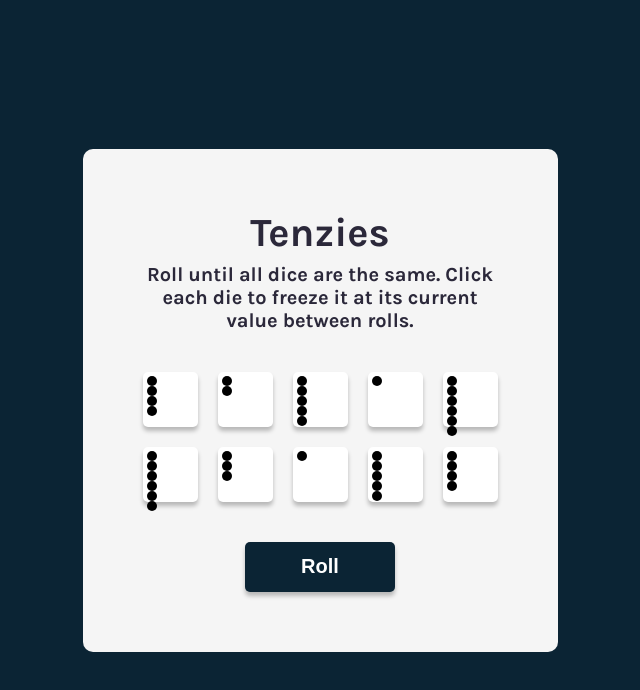
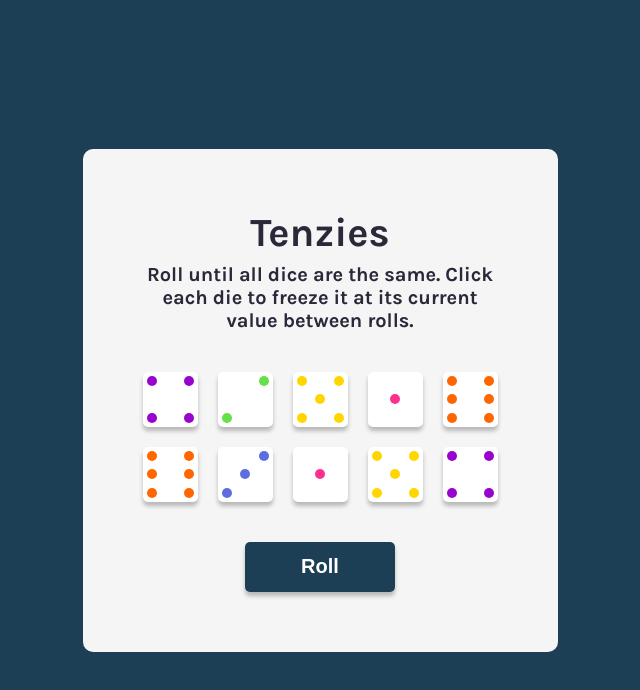
Before and after one commit to IsabelleAnn/Dice-Game, a React (Vite) app: page / in a window 1280 px wide. Shown: the top 690 px of the page, without its empty margins (320-960 px from the left). Built offline with nearby package versions, Linux system fonts and the light colour scheme.

Commit message:
Style dot positioning

```diff
--- a/src/components/Die.jsx
+++ b/src/components/Die.jsx
@@ -5,10 +5,32 @@ export default function Die(props){
             dotElements.push(<Dot value={props.value}/>)
         }
 
+        let diceStyle = "";
+        switch(props.value){
+            case 1:
+                diceStyle = "first-face";
+                break;
+            case 2:
+                diceStyle = "second-face";
+                break;
+            case 3:
+                diceStyle = "third-face";
+                break;
+            case 4:
+                diceStyle = "fourth-face";
+                break;
+            case 5:
+                diceStyle = "fifth-face";
+                break;
+            case 6:
+                diceStyle = "sixth-face";
+                break;
+        }
+
     return(
     <div
         onClick={()=>props.handleDieClick(props.id)}
-        style={props.isLocked ? {backgroundColor: "#59E391"} : {}}
-        className="die">{dotElements}
+        style={props.isLocked ? {backgroundColor: "#0b2434"} : {}}
+        className={`die ${diceStyle}`}>{dotElements}
     </div>)
 }
--- a/src/index.css
+++ b/src/index.css
@@ -1,6 +1,6 @@
 :root {
   --shadow: 0px 4px 4px 0px #00000040;
-  --button-background-color: #0b2434;
+  --button-background-color: #1d3f55;
 }
 
 * {
@@ -95,3 +95,111 @@ main,
   border-radius: 50%;
   display: block;
 }
+
+.first-face {
+  display: flex;
+  align-items: center;
+  justify-content: center;
+}
+.first-face .dot {
+  background-color: #ff2f8e;
+}
+
+.second-face,
+.third-face {
+  display: flex;
+  justify-content: space-between;
+}
+.second-face .dot {
+  background-color: #66df48;
+}
+.second-face .dot:nth-of-type(1) {
+  align-self: flex-end;
+}
+
+.third-face .dot {
+  background-color: #5e6ee0;
+}
+.third-face .dot:nth-of-type(1) {
+  align-self: flex-end;
+}
+.third-face .dot:nth-of-type(2) {
+  align-self: center;
+}
+
+.fourth-face {
+  display: grid;
+  grid-template-columns: auto auto;
+  grid-template-rows: auto auto;
+}
+.fourth-face .dot:nth-of-type(2) {
+  align-self: start;
+  justify-self: end;
+}
+.fourth-face .dot:nth-of-type(3) {
+  align-self: end;
+}
+.fourth-face .dot:nth-of-type(4) {
+  justify-self: end;
+  align-self: end;
+}
+.fourth-face .dot {
+  background-color: #9803ce;
+}
+
+.fifth-face {
+  display: grid;
+  grid-template-columns: repeat(3, auto);
+  grid-template-rows: repeat(3, auto);
+}
+.fifth-face .dot:nth-of-type(2) {
+  grid-column-start: 3;
+  justify-self: end;
+}
+.fifth-face .dot:nth-of-type(3) {
+  grid-row-start: 2;
+  grid-column-start: 2;
+  align-self: center;
+  justify-self: center;
+}
+.fifth-face .dot:nth-of-type(4) {
+  grid-row-start: 3;
+  align-self: end;
+}
+.fifth-face .dot:nth-of-type(5) {
+  grid-row-start: 3;
+  grid-column-start: 3;
+  align-self: end;
+  justify-self: end;
+}
+.fifth-face .dot {
+  background-color: #ffd600;
+}
+
+.sixth-face {
+  display: grid;
+  grid-template-columns: auto auto;
+  grid-template-rows: repeat(3, auto);
+}
+.sixth-face .dot:nth-of-type(2) {
+  align-self: start;
+  justify-self: end;
+}
+.sixth-face .dot:nth-of-type(3) {
+  align-self: center;
+  justify-self: start;
+}
+.sixth-face .dot:nth-of-type(4) {
+  align-self: center;
+  justify-self: end;
+}
+.sixth-face .dot:nth-of-type(5) {
+  align-self: end;
+}
+.sixth-face .dot:nth-of-type(6) {
+  align-self: end;
+  justify-self: end;
+}
+.sixth-face .dot {
+  background-color: #ff6600;
+}
```
